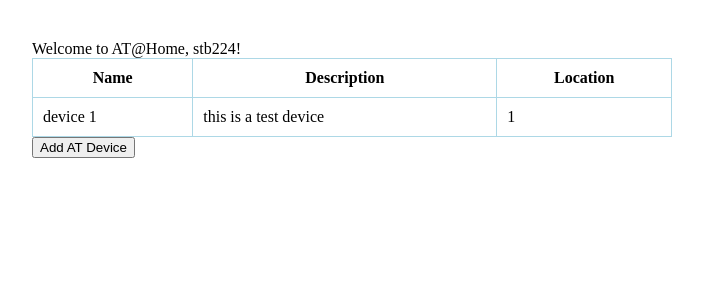
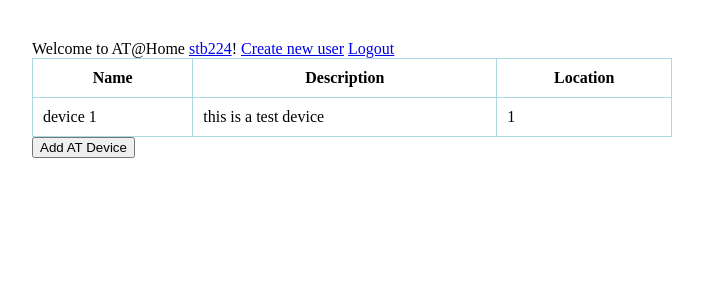
Before and after one commit to HomeAide/tech-demo, a Django app: page / in a window 1280 px wide. Shown: the top 300 px of the page, without its empty margins (288-991 px from the left). Run offline with Django 3.2, Linux system fonts and the light colour scheme; a user stored in the database is signed in; data comes from the database, SQL or seed files in the repository.

Commit message:
User management

```diff
--- a/www/demo/urls.py
+++ b/www/demo/urls.py
@@ -4,4 +4,7 @@ from . import views
 urlpatterns = [
     path('', views.index, name='index'),
     path('add_device', views.add_device, name='add_device'),
+    path('create_user', views.create_user, name='create_user'),
+    path('signin', views.signin, name='signin'),
+    path('signout', views.signout, name='signout'),
 ]
--- a/www/demo/views.py
+++ b/www/demo/views.py
@@ -1,29 +1,26 @@
 from django.shortcuts import render, redirect
-from django.core.exceptions import PermissionDenied
+from django.contrib.auth import authenticate, login, logout
+from django.contrib.auth.forms import AuthenticationForm, UserCreationForm
 from .models import AT
 
 # Create your views here.
 def index(request):
+    if not request.user.is_authenticated:
+        return redirect('signin')
+
     context = {}
-    message = "Login"
-    at_devices = None
 
-    if request.user.is_authenticated:
-        message = "Success"
-        context['user'] = request.user
-        at_devices = AT.objects.all()
+    context['user'] = request.user
+    at_devices = AT.objects.all()
+    context['at_devices'] = at_devices
 
-    context['at_devices'] = at_devices
-    context['message'] = message
     template = 'demo/index.html'
 
     return render(request, template, context)
 
 def add_device(request):
-
     if not request.user.is_authenticated:
-        # return redirect('403')
-        raise PermissionDenied
+        return redirect('signin')
 
     if request.method == 'POST':
         new_entry = AT(name=request.POST['name'], description=request.POST['description'], location=request.POST['location'])
@@ -34,3 +31,50 @@ def add_device(request):
     template = 'demo/add.html'
 
     return render(request, template, context)
+
+def create_user(request):
+    if not request.user.is_authenticated:
+        return redirect('signin')
+
+    new_user = ""
+    password = ""
+
+    if request.method == 'POST':
+        form = UserCreationForm(request.POST)
+
+        if form.is_valid():
+            form.save()
+            # username = form.cleaned_data['username']
+            # password = form.cleaned_data['password1']
+            # user = authenticate(username=username, password=password)
+            # login(request, user)
+            new_user = form.cleaned_data['username']
+            password = form.cleaned_data['password1']
+    else:
+        form = UserCreationForm()
+
+    context = {'form': form, 'new_user': new_user, 'password': password}
+    template = 'demo/create_user.html'
+
+    return render(request, template, context)
+
+
+def signin(request):
+    if request.user.is_authenticated:
+        return redirect('/')
+
+    if request.method == 'POST':
+        username = request.POST['username']
+        password = request.POST['password']
+        user = authenticate(request, username=username, password=password)
+
+        if user is not None:
+            login(request, user)
+            return redirect('/')
+
+    form = AuthenticationForm()
+    return render(request, 'demo/login.html', {'form': form})
+
+def signout(request):
+    logout(request)
+    return redirect('signin')
--- a/www/static/css/style.css
+++ b/www/static/css/style.css
@@ -2,6 +2,14 @@
     width: 50vw;
     margin: auto;
     margin-top: 5vh;
+}
+
+#new_user {
+    color: green;
+}
+
+.heavy {
+    font-weight: bolder;
 }
 
 table {
--- a/www/templates/demo/index.html
+++ b/www/templates/demo/index.html
@@ -7,7 +7,7 @@
     </head>
     <body>
         <div id="content">
-            Welcome to AT@Home{% if message == "Login" %}. <a href="/admin">{{ message }}</a>{% else %}, {{ user }}!
+            Welcome to AT@Home <a href="/admin">{{ user }}</a>! <a href="create_user">Create new user</a> <a href="signout">Logout</a>
             <table>
                 <tr>
                     <th>Name</th>
@@ -22,7 +22,7 @@
                 </tr>
                 {% endfor %}
             </table>
-            <button value="add_device" onclick="window.location.href='add_device'">Add AT Device</button>{% endif %}
+            <button value="add_device" onclick="window.location.href='add_device'">Add AT Device</button>
         </div>
     </body>
 </html>
```
Also changed, not shown: www/templates/demo/add.html (+5 -3 lines), www/templates/demo/create_user.html (added, +18 -0 lines), www/templates/demo/login.html (added, +16 -0 lines).
